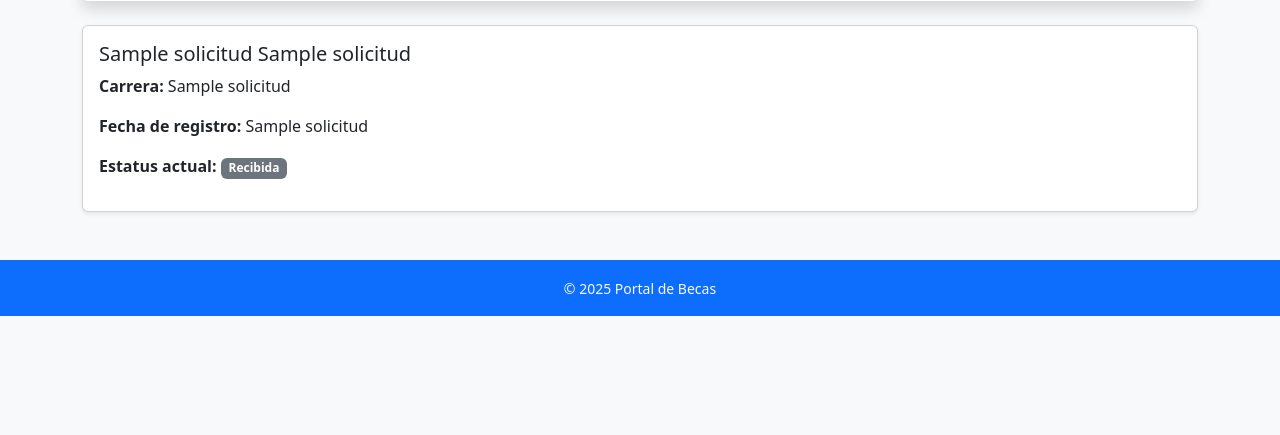
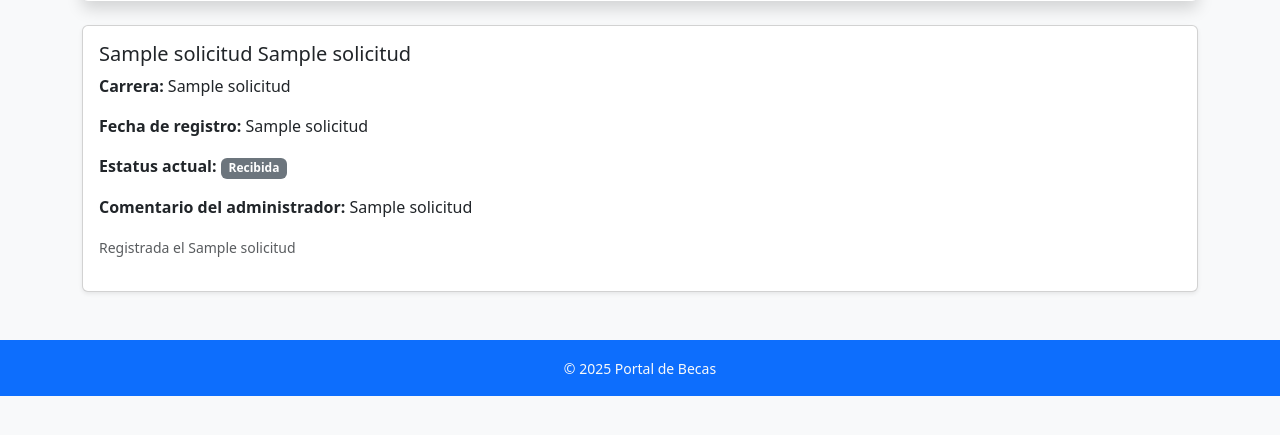
Before and after one commit to IYRH/becas_portal, a Flask app: template templates/resultado.html in a window 1280 px wide. Shown: the part 337-772 px from the top of the page. Run offline with Flask 3, Linux system fonts and the light colour scheme; the template is opened without the code that fills it: most values are stand-ins (such as "Sample title", 1, 10 or a date in 2020).

Commit message:
se arreglo la funcion para que el alumno pueda ver los resultados con comentarios del administrador

```diff
--- a/routes/admin_routes.py
+++ b/routes/admin_routes.py
@@ -48,9 +48,9 @@ def panel():
 
         # --- Actualización de solicitudes (estatus + comentario) ---
         if tipo == 'solicitud':
-            solicitud_id = request.form.get['id']
-            estatus = request.form.get['estatus']
-            comentario = request.form.get['comentario']
+            solicitud_id = request.form.get('id')
+            estatus = request.form.get('estatus')
+            comentario = request.form.get('comentario')
 
             if solicitud_id and estatus:
                 cursor.execute('''
--- a/routes/main_routes.py
+++ b/routes/main_routes.py
@@ -92,7 +92,7 @@ def resultado():
 
         conexion = sqlite3.connect('becas.db')
         cursor = conexion.cursor()
-        cursor.execute("SELECT nombre, apellidos, promedio, curp, carrera, estatus, fecha_registro FROM solicitudes WHERE matricula = ?", (matricula,))
+        cursor.execute("SELECT nombre, apellidos, promedio, curp, carrera, estatus, comentario_admin, fecha_registro FROM solicitudes WHERE matricula = ? ", (matricula,))
         solicitud = cursor.fetchone()
         conexion.close()
 
--- a/templates/resultado.html
+++ b/templates/resultado.html
@@ -35,8 +35,8 @@
     <div class="card shadow-sm">
       <div class="card-body">
         <h5 class="card-title">{{ solicitud[0] }} {{ solicitud[1] }}</h5>
-        <p><strong>Carrera:</strong> {{ solicitud[2] }}</p>
-        <p><strong>Fecha de registro:</strong> {{ solicitud[4] }}</p>
+        <p><strong>Carrera:</strong> {{ solicitud[4] }}</p>
+        <p><strong>Fecha de registro:</strong> {{ solicitud[6] }}</p>
         <p><strong>Estatus actual:</strong>
           {% if solicitud[3] == 'Aprobada' %}
             <span class="badge bg-success">Aprobada </span>
@@ -48,6 +48,8 @@
             <span class="badge bg-secondary">Recibida</span>
           {% endif %}
         </p>
+        <p class="card-text"><strong>Comentario del administrador:</strong> {{ solicitud[6] or 'Sin comentarios' }}</p>
+        <p class="text-muted"><small>Registrada el {{ solicitud[7] }}</small></p>
       </div>
     </div>
   {% endif %}
```
Also changed, not shown: becas.db, database/db_setup.py (line endings or trailing spaces).
